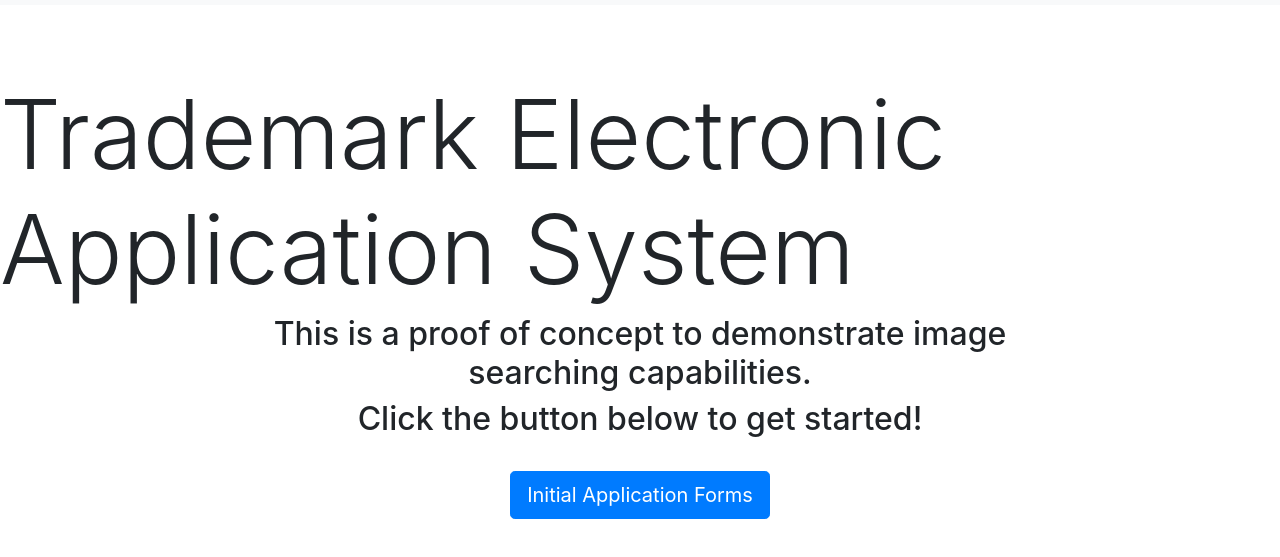
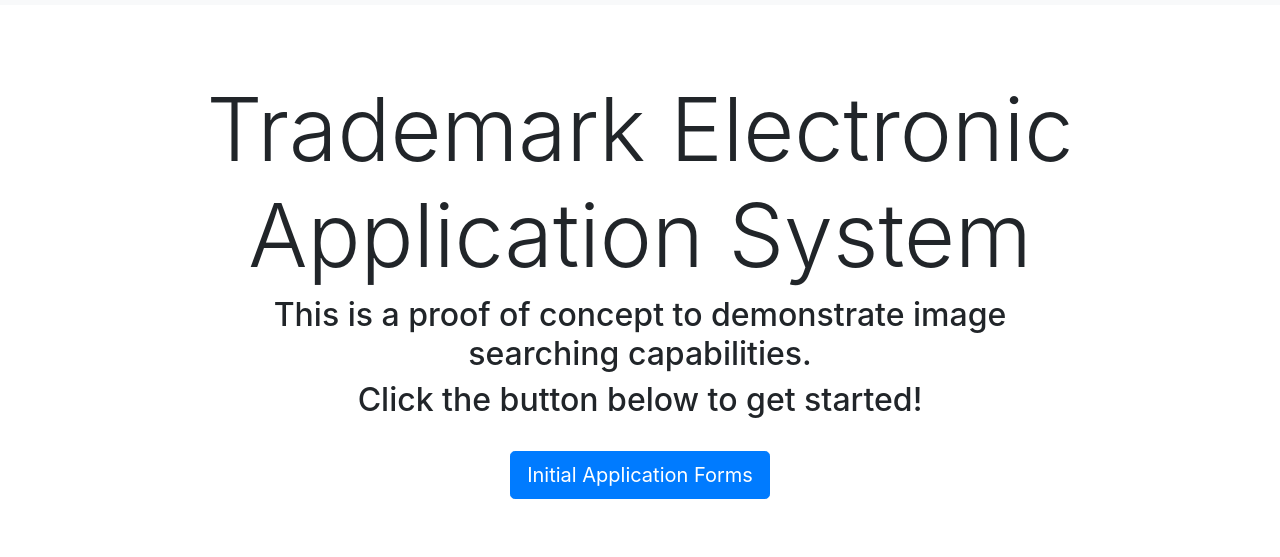
Before and after one commit to masully/Image-Search-POC, a plain HTML site: page index.html in a window 1280 px wide. Shown: the part 61-618 px from the top of the page. Drawn offline with nearby package versions, Linux system fonts and the light colour scheme; a script that the page names is missing.

Commit message:
index changes

```diff
--- a/index.html
+++ b/index.html
@@ -30,7 +30,7 @@
     <br><br><br>
     <div class='container-fluid'>
       <div class='row justify-content-center'>
-        <h1 class='display-1'>Trademark Electronic Application System</h1>
+        <h1 class='display-2' style="text-align:center">Trademark Electronic Application System</h1>
       </div>
       <div class='row justify-content-center'>
         <div class='col-8'>
```
